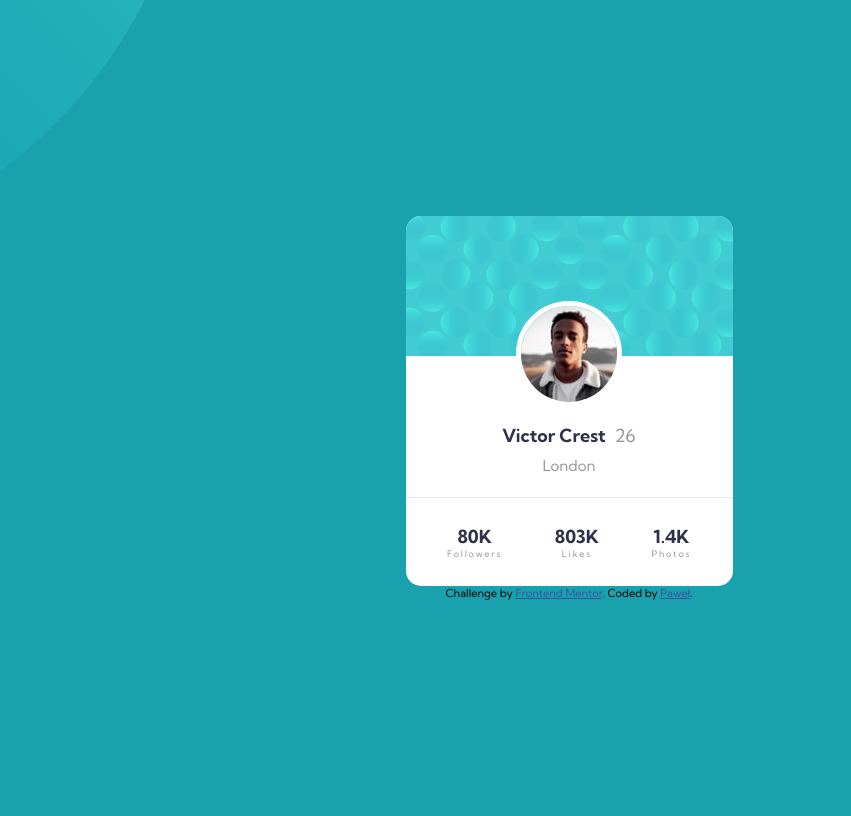
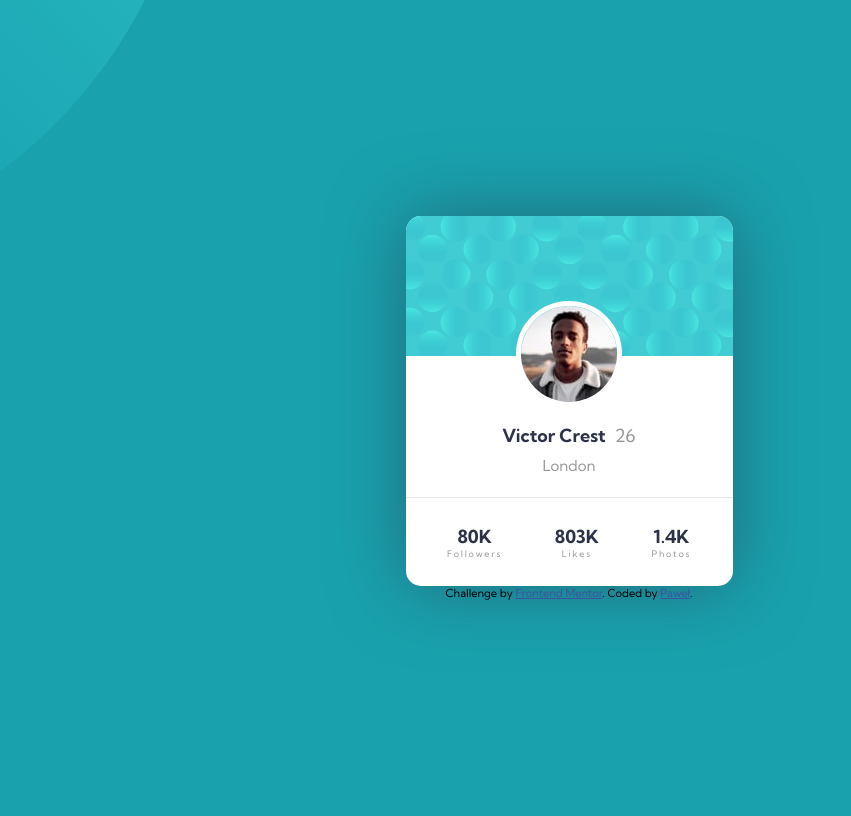
Before and after one commit to TheSpiritCode/Profile-card-component, a website: page index.html in a window 1280 px wide. Shown: the whole page, without its empty margins (71-922 px from the left). Drawn offline with Linux system fonts and the light colour scheme.

Commit message:
shadow-box

```diff
--- a/src/sass/app.scss
+++ b/src/sass/app.scss
@@ -44,6 +44,7 @@ html {
       overflow: hidden;
       width: 327px;
       border-radius: 15px;
+      box-shadow: 0 0 4rem hsla(229, 23%, 23%, 50%);
 
       .card__avatar {
         display: flex;
```
Also changed, not shown: dist/app.css.
